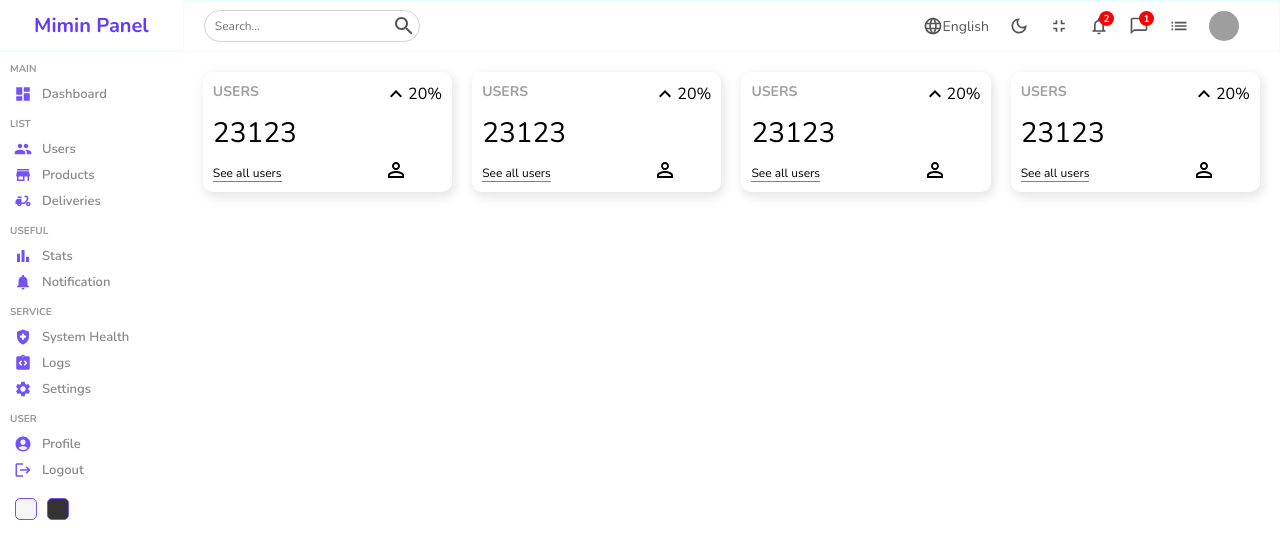
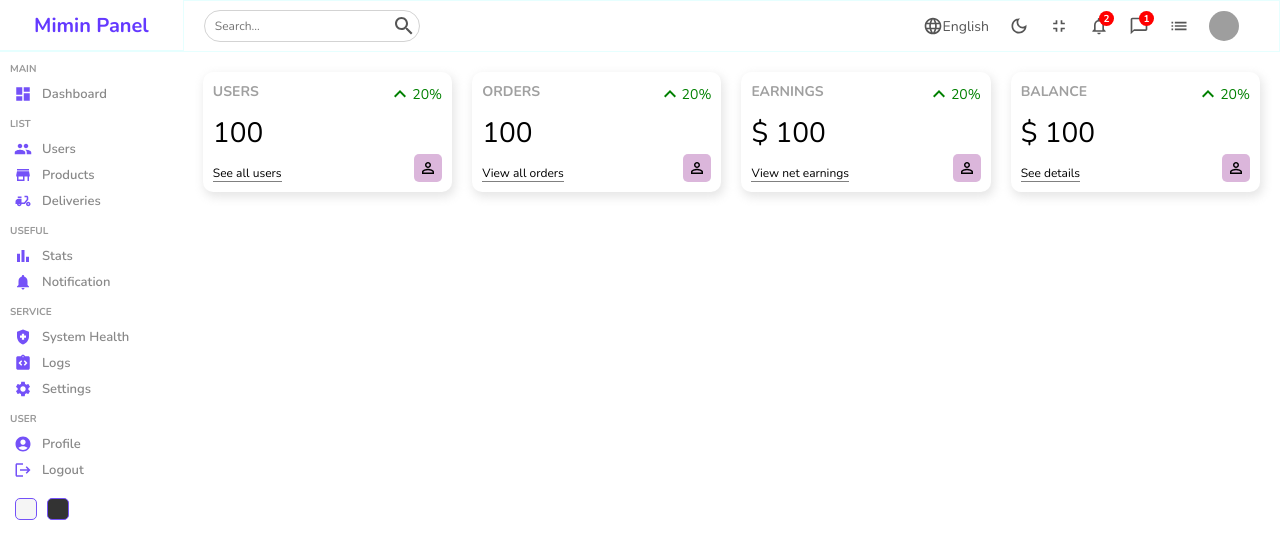
Before and after one commit to AbimanyuBP/MoiReactAdminPanel, a React (Create React App) app: page / in a window 1280 px wide. Shown: the top 558 px of the page. Built offline with nearby package versions, Linux system fonts and the light colour scheme; grey boxes are pictures that could not be loaded.

Commit message:
Adding logic to Widget

```diff
--- a/src/components/widget/Widget.jsx
+++ b/src/components/widget/Widget.jsx
@@ -1,21 +1,68 @@
 import "./widget.scss"
 import KeyboardArrowUpIcon from '@mui/icons-material/KeyboardArrowUp';
 import PermIdentityIcon from '@mui/icons-material/PermIdentity';
+import AccountBalanceWalletOutlinedIcon from "@mui/icons-material/AccountBalanceWalletOutlined";
+import ShoppingCartOutlinedIcon from "@mui/icons-material/ShoppingCartOutlined";
+import MonetizationOnOutlinedIcon from "@mui/icons-material/MonetizationOnOutlined";
 
-const widget = () => {
+const widget = ({type}) => {
+
+  let data;
+
+  // Temporary
+  const amount = 100;
+  const diff = 20;
+
+  switch(type){
+    case "user":
+      data = {
+        title: "USERS",
+        isMoney: false,
+        link: "See all users",
+        icon: <PermIdentityIcon className="icon"/>,
+      }
+      break;
+    case "order":
+      data = {
+        title: "ORDERS",
+        isMoney: false,
+        link: "View all orders",
+        icon: <ShoppingCartOutlinedIcon className="icon"/>,
+      }
+      break;
+    case "earning":
+      data = {
+        title: "EARNINGS",
+        isMoney: true,
+        link: "View net earnings",
+        icon: <MonetizationOnOutlinedIcon className="icon"/>,
+      }
+      break;
+    case "balance":
+      data = {
+        title: "BALANCE",
+        isMoney: true,
+        link: "See details",
+        icon: <AccountBalanceWalletOutlinedIcon className="icon"/>,
+      }
+      break;
+    default:
+      break;
+  }
+
   return (
     <div className="widget">
         <div className="left">
-            <span className="title">USERS</span>
-            <span className="counter">23123</span>
-            <span className="link">See all users</span>
+            <span className="title">{data.title}</span>
+            <span className="counter">{data.isMoney && "$"} {amount}</span>
+            <span className="link">{data.link}</span>
         </div>
         <div className="right">
-            <div className="percentage">
+            <div className="percentage positive">
                 <KeyboardArrowUpIcon/>
                 20%
             </div>
-            <PermIdentityIcon/>
+            <PermIdentityIcon className="icon"/>
         </div>
     </div>
   )
--- a/src/components/widget/widget.scss
+++ b/src/components/widget/widget.scss
@@ -34,7 +34,22 @@
         .percentage{
             display: flex;
             align-items: center;
+            font-size: 14px;
 
+            &.positive{
+                color: green;
+            }
+            &.negative{
+                color: red;
+            }
+        }
+
+        .icon{
+            font-size: 18px;
+            padding: 5px;
+            background-color: rgba(128, 0, 128, 0.288);
+            border-radius: 5px;
+            align-self: flex-end;
         }
     }
 }
--- a/src/pages/home/Home.jsx
+++ b/src/pages/home/Home.jsx
@@ -11,10 +11,10 @@ const Home = () => {
         <div className="homecontainer">
           <Navbar/>
           <div className="widgets">
-            <Widget/>
-            <Widget/>
-            <Widget/>
-            <Widget/>
+            <Widget type="user"/>
+            <Widget type="order"/>
+            <Widget type="earning"/>
+            <Widget type="balance"/>
           </div>
         </div>
     </div>
```
